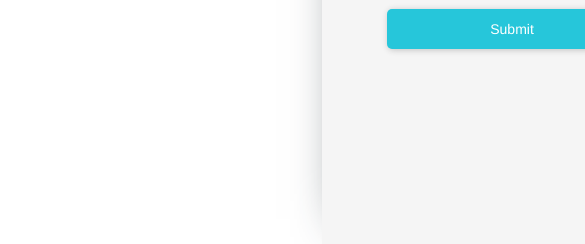
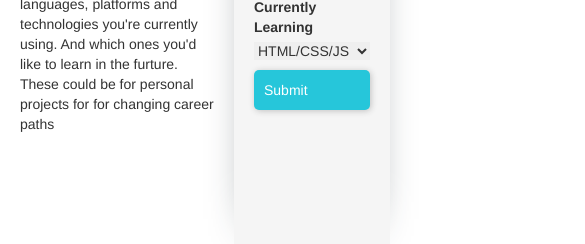
Before and after one commit to darrenisaacs/freeCodeCamp-SurveyForm, a plain HTML site: page index.html in a window 390 px wide. Shown: the part 600-844 px from the top of the page, 585 px wide, since content can reach past the window. Drawn offline with nearby package versions, Linux system fonts and the light colour scheme.

Commit message:
Update style.css

```diff
--- a/style.css
+++ b/style.css
@@ -142,7 +142,7 @@ input, select{
     .form-row-tab{
         display: block;
         box-sizing: border-box;
-        padding: 5px;
+        padding: 0px;
         width: 100%;
 }
     .label-text-align{
@@ -194,7 +194,6 @@ input, select{
     .form-row-tab{
         display: block;
         box-sizing: border-box;
-        padding: 5px;
         width: 100%;
     }
     .label-text-align{
@@ -208,4 +207,31 @@ input, select{
         width: 100%;
         box-sizing: border-box;
     }
+
+    .information{
+        display: block;
+        width: 60%;
+        height: 100vh;
+        padding: 100px 20px;
+        box-sizing: border-box;
+        background-color: white;
+    }
+
+    .surveyform{
+        display: flex;
+        background-color: #f5f5f5;
+        width: 40%;
+        padding:100px 20px;
+        box-shadow: #263238 -1px 5px 50px -30px;
+    }
+
+    #submit{
+        display: flex;
+        width: 100%;
+    }
+    #survey-form{
+    display: block;
+    width: 100%;
+    padding: 0px;
 }
+}
```
